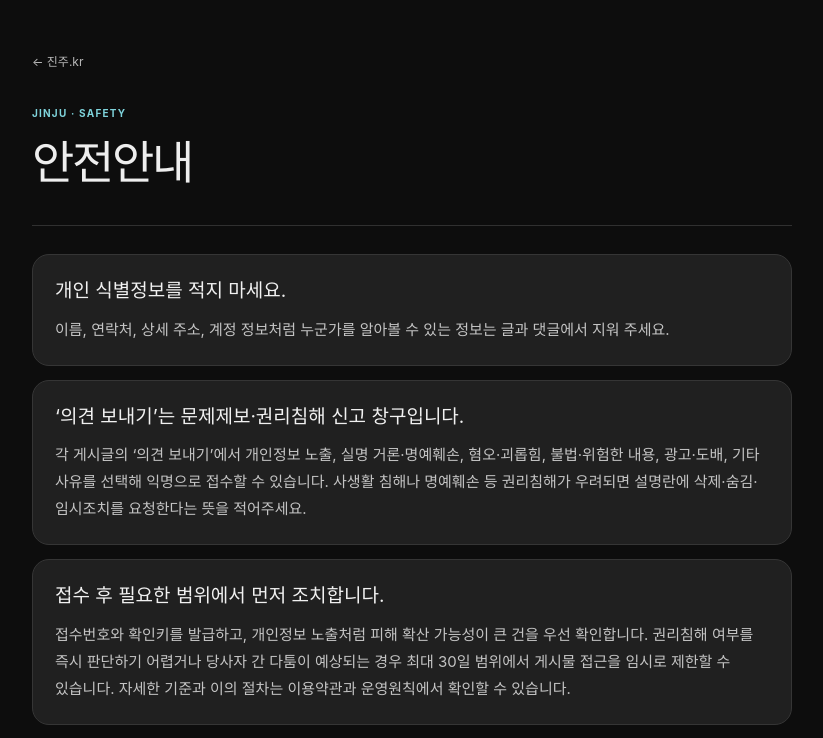
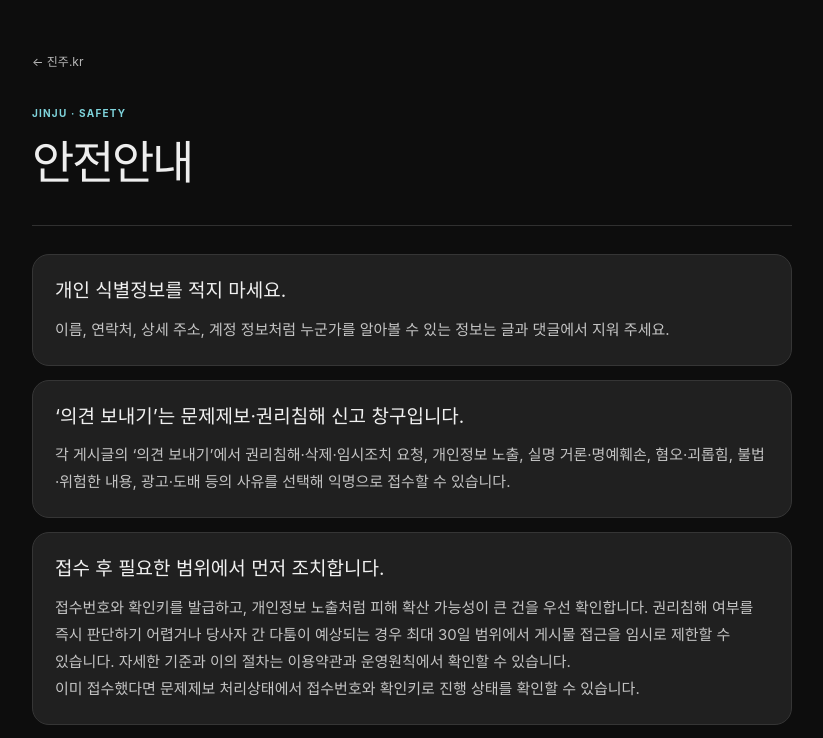
Before and after one commit to junginaha/JINJU, a Next.js app: page /safety in a window 1280 px wide. Shown: the top 738 px of the page, without its empty margins (228-1051 px from the left). Built offline with nearby package versions, Linux system fonts and the light colour scheme.

Commit message:
안전안내에 처리상태 조회 동선 연결

```diff
--- a/app/safety/page.tsx
+++ b/app/safety/page.tsx
@@ -19,11 +19,12 @@ export default function SafetyPage() {
     </section>
     <section>
       <h2>‘의견 보내기’는 문제제보·권리침해 신고 창구입니다.</h2>
-      <p>각 게시글의 ‘의견 보내기’에서 개인정보 노출, 실명 거론·명예훼손, 혐오·괴롭힘, 불법·위험한 내용, 광고·도배, 기타 사유를 선택해 익명으로 접수할 수 있습니다. 사생활 침해나 명예훼손 등 권리침해가 우려되면 설명란에 삭제·숨김·임시조치를 요청한다는 뜻을 적어주세요.</p>
+      <p>각 게시글의 ‘의견 보내기’에서 권리침해·삭제·임시조치 요청, 개인정보 노출, 실명 거론·명예훼손, 혐오·괴롭힘, 불법·위험한 내용, 광고·도배 등의 사유를 선택해 익명으로 접수할 수 있습니다.</p>
     </section>
     <section>
       <h2>접수 후 필요한 범위에서 먼저 조치합니다.</h2>
       <p>접수번호와 확인키를 발급하고, 개인정보 노출처럼 피해 확산 가능성이 큰 건을 우선 확인합니다. 권리침해 여부를 즉시 판단하기 어렵거나 당사자 간 다툼이 예상되는 경우 최대 30일 범위에서 게시물 접근을 임시로 제한할 수 있습니다. 자세한 기준과 이의 절차는 <a href="/terms">이용약관</a>과 <a href="/principles">운영원칙</a>에서 확인할 수 있습니다.</p>
+      <p>이미 접수했다면 <a href="/report-status">문제제보 처리상태</a>에서 접수번호와 확인키로 진행 상태를 확인할 수 있습니다.</p>
     </section>
     <section>
       <h2>긴급한 위험은 긴급기관을 이용해 주세요.</h2>
```
